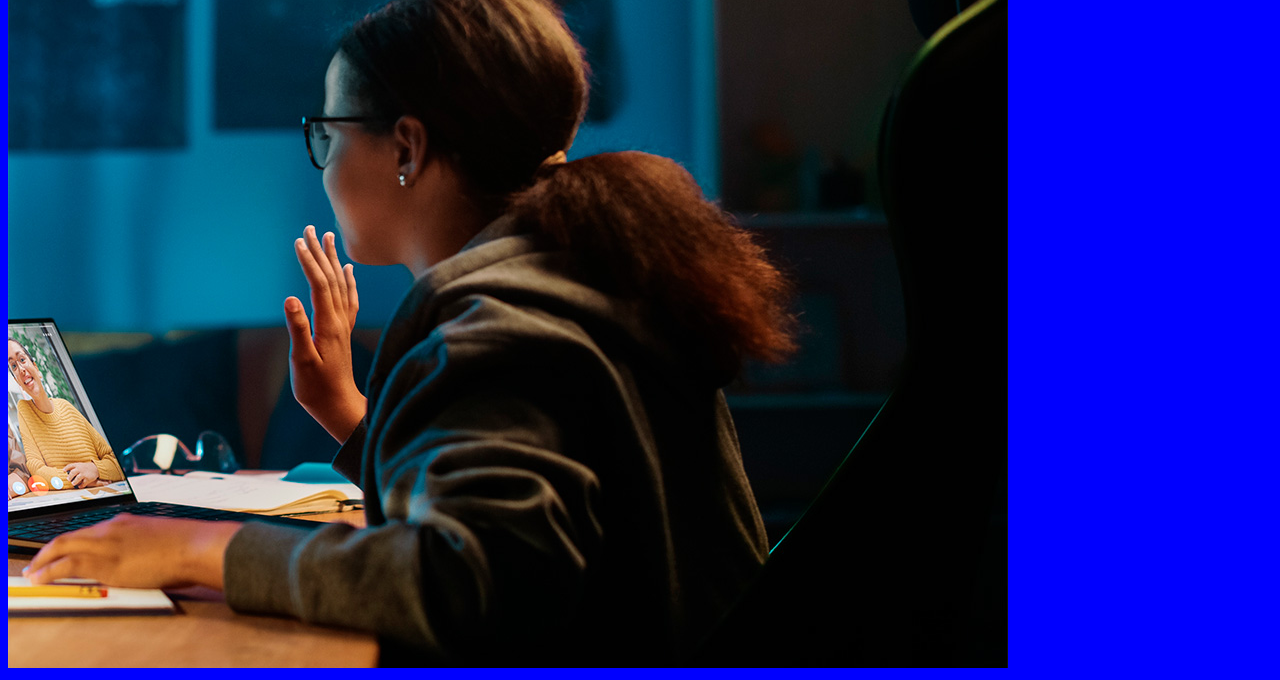
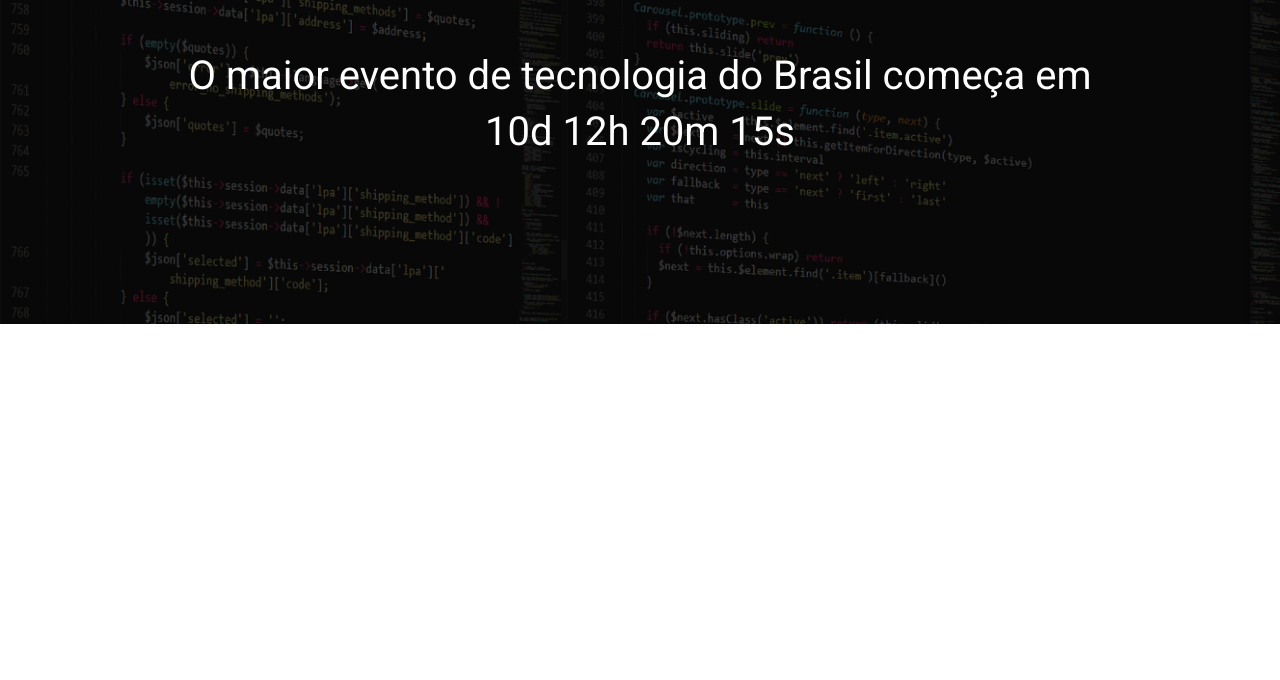
Before and after one commit to joseGarcia777a/eback_tech_talks, a website built with Parcel: page src/index.html in a window 1280 px wide. Shown: the part 160-840 px from the top of the page. After the commit the page ends 800 px from the top, so only its background shows below. Built offline with nearby package versions, Linux system fonts and the light colour scheme.

Commit message:
criando o hero

```diff
--- a/src/index.html
+++ b/src/index.html
@@ -1,14 +1,25 @@
 <!DOCTYPE html>
-<html lang="en">
+<html lang="pt-br">
 <head>
     <meta charset="UTF-8">
     <meta name="viewport" content="width=device-width, initial-scale=1.0">
     <title>Document</title>
     <link rel="stylesheet" href="styles/main.scss">
+    <link rel="preconnect" href="https://fonts.googleapis.com">
+    <link rel="preconnect" href="https://fonts.gstatic.com" crossorigin>
+    <link href="https://fonts.googleapis.com/css2?family=Roboto:ital,wght@0,100;0,300;0,400;0,500;0,700;0,900;1,100;1,300;1,400;1,500;1,700;1,900&display=swap" rel="stylesheet">
 </head>
 <body>
-    <h1>Ola Mundo</h1>
-    <img src="images/backend.png" alt="">
+
+    <header class="hero">
+        <div class="container">
+            <img class="hero__logo" src="./images/ebac_logo.svg" alt="EBAC">
+            <p class="hero__text">
+                O maior evento de tecnologia do Brasil começa em 10d 12h 20m 15s
+            </p>
+        </div>
+    </header>
+
+    <script src="scripts/main.js"></script>
 </body>
-<script src="scripts/main.js"></script>
 </html>
--- /dev/null
+++ b/src/styles/_hero.scss
@@ -0,0 +1,54 @@
+.hero {
+    padding-top: 64px;
+    padding-bottom: 100px;
+    background-image: url(../images/fundo.png);
+    background-repeat: no-repeat;
+    background-size: cover;
+    position: relative;
+
+    .container {
+        position: relative;
+    }
+
+    &::before {
+        position: absolute;
+        top: 0;
+        left: 0;
+        width: 100%;
+        height: 100%;
+        background-color: #000;
+        content: '';
+        opacity: .7;
+    }
+
+    &__logo {
+        display: block;
+        margin: 0 auto;
+        height: 80px;
+    }
+
+    &__text {
+        margin-top: 64px;
+        margin-bottom: 64px;
+        font-size: 40px;
+        line-height: 56px;
+        color: #fff;
+        font-weight: 800px;
+        text-align: center;
+    }
+
+    @media (max-width: 640px) {
+
+        padding: 40px 0;
+
+        &__logo {
+            height: 40px;
+        }
+
+        &__text {
+            font-size: 22px;
+            line-height: 24px;
+            margin: 24px 0;
+        }
+    }
+}
--- a/src/styles/main.scss
+++ b/src/styles/main.scss
@@ -1,3 +1,23 @@
-body {
-    background-color: blue;
+@use "hero";
+
+* {
+    margin: 0;
+    padding: 0;
+    box-sizing: border-box;
+    font-family: "Roboto", sans-serif;
+    color: #fff;
 }
+
+.container {
+    max-width: 960px;
+    width: 100%;
+    margin: 0 auto;
+
+    @media (max-width: 640px) {
+        max-width: 80%;
+    }
+
+    @media (max-width: 1024px) {
+        max-width: 90%;
+    }
+}
```
